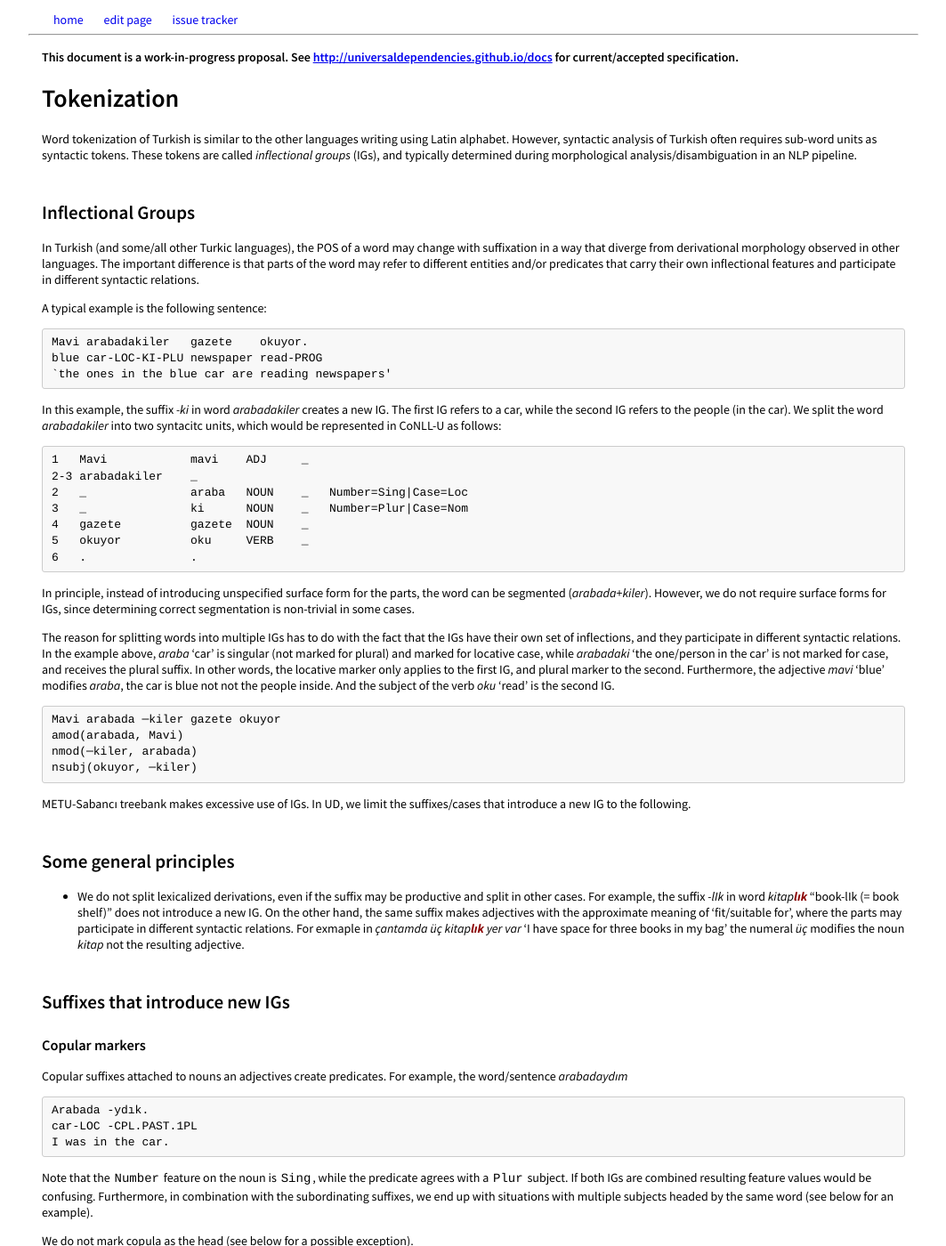
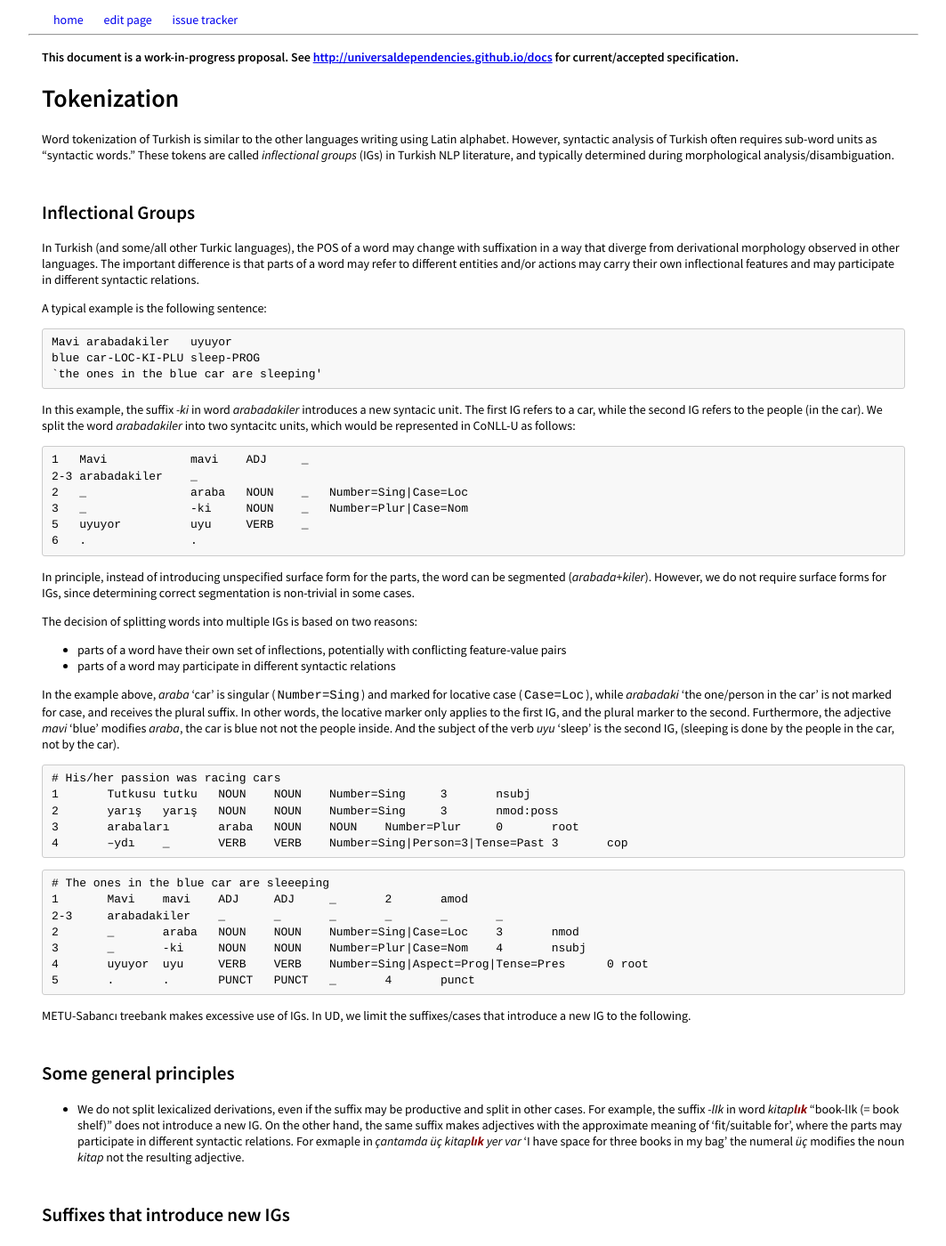
Before and after one commit to coltekin/ud-docs-tr, a Jekyll site: the page built from _tr-overview/tokenization.md, in a window 1280 px wide and 1400 px high. Shown: the whole window at 89% size, without its empty margins (108-1171 px from the left). Built offline with Jekyll 4.4.1, drawn with Linux system fonts in a browser that asks for light colours.

Commit message:
earlier uncommited changes on tokenization section

```diff
--- a/_tr-overview/tokenization.md
+++ b/_tr-overview/tokenization.md
@@ -6,30 +6,38 @@ permalink: tr/overview/tokenization.html
 
 # Tokenization
 
-Word tokenization of Turkish is similar to the other languages writing using Latin alphabet. However, syntactic analysis of Turkish often requires sub-word units as syntactic tokens. These tokens are called *inflectional groups* (IGs), and typically determined during morphological analysis/disambiguation in an NLP pipeline.
+Word tokenization of Turkish is similar to the other languages writing using Latin alphabet.
+However, syntactic analysis of Turkish often requires sub-word units as "syntactic words."
+These tokens are called *inflectional groups* (IGs) in Turkish NLP literature,
+and typically determined during morphological analysis/disambiguation.
 
 ## Inflectional Groups
 
-In Turkish (and some/all other Turkic languages), the POS of a word may change with suffixation in a way that diverge from derivational morphology observed in other languages. The important difference is that parts of the word may refer to different entities and/or predicates that carry their own inflectional features and participate in different syntactic relations.
+In Turkish (and some/all other Turkic languages),
+the POS of a word may change with suffixation in a way that diverge from derivational morphology observed in other languages.
+The important difference is
+that parts of a word may refer to different entities and/or actions may carry their own inflectional features
+and may participate in different syntactic relations.
 
 A typical example is the following sentence:
 ~~~~
-Mavi arabadakiler   gazete    okuyor.
-blue car-LOC-KI-PLU newspaper read-PROG
-`the ones in the blue car are reading newspapers'
+Mavi arabadakiler   uyuyor
+blue car-LOC-KI-PLU sleep-PROG
+`the ones in the blue car are sleeping'
 ~~~~
 
-In this example, the suffix *-ki* in word *arabadakiler* creates a new IG.
-The first IG refers to a car, while the second IG refers to the people (in the car).
-We split the word *arabadakiler* into two syntacitc units, which would be represented in  CoNLL-U as follows:
+In this example, the suffix *-ki* in word *arabadakiler* introduces a new syntacic unit.
+The first IG refers to a car,
+while the second IG refers to the people (in the car).
+We split the word *arabadakiler* into two syntacitc units,
+which would be represented in  CoNLL-U as follows:
 
 ~~~~
 1   Mavi            mavi    ADJ     _
 2-3 arabadakiler    _
 2   _               araba   NOUN    _   Number=Sing|Case=Loc
-3   _               ki      NOUN    _   Number=Plur|Case=Nom
-4   gazete          gazete  NOUN    _
-5   okuyor          oku     VERB    _
+3   _               -ki     NOUN    _   Number=Plur|Case=Nom
+5   uyuyor          uyu     VERB    _
 6   .               .
 ~~~~
 In principle, instead of introducing unspecified surface form for the parts,
@@ -37,14 +45,42 @@ the word can be segmented (*arabada*+*kiler*).
 However, we do not require surface forms for IGs,
 since determining correct segmentation is non-trivial in some cases.
 
-The reason for splitting words into multiple IGs has to do with the fact that the IGs have their own set of inflections, and they participate in different syntactic relations.
-In the example above, *araba* 'car' is singular (not marked for plural) and marked for locative case, while *arabadaki* 'the one/person in the car' is not marked for case, and receives the plural suffix. In other words, the locative marker only applies to the first IG, and plural marker to the second. Furthermore, the adjective *mavi* 'blue' modifies *araba*, the car is blue not not the people inside. And the subject of the verb *oku* 'read' is the second IG.
+The decision of splitting words into multiple IGs is based on two reasons:
 
-~~~ sdparse
-Mavi arabada ─kiler gazete okuyor
-amod(arabada, Mavi)
-nmod(─kiler, arabada)
-nsubj(okuyor, ─kiler)
+- parts of a word have their own set of inflections,
+  potentially with conflicting feature-value pairs
+- parts of a word may  participate in different syntactic relations
+
+In the example above, *araba* 'car' is singular (`Number=Sing`)
+and marked for locative case (`Case=Loc`),
+while *arabadaki* 'the one/person in the car' is not marked for case,
+and receives the plural suffix.
+In other words,
+the locative marker only applies to the first IG,
+and the plural marker to the second.
+Furthermore, the adjective *mavi* 'blue' modifies *araba*,
+the car is blue not not the people inside.
+And the subject of the verb *uyu* 'sleep' is the second IG,
+(sleeping is done by the people in the car, not by the car).
+
+
+~~~ conllu
+# His/her passion was racing cars
+1       Tutkusu tutku   NOUN    NOUN    Number=Sing     3       nsubj
+2       yarış   yarış   NOUN    NOUN    Number=Sing     3       nmod:poss
+3       arabaları       araba   NOUN    NOUN    Number=Plur     0       root
+4       –ydı    _       VERB    VERB    Number=Sing|Person=3|Tense=Past 3       cop
+~~~
+
+
+~~~ conllu
+# The ones in the blue car are sleeeping
+1	Mavi	mavi	ADJ	ADJ	_	2	amod
+2-3	arabadakiler	_	_	_	_	_	_
+2	_	araba	NOUN	NOUN	Number=Sing|Case=Loc	3	nmod
+3	_	-ki	NOUN	NOUN	Number=Plur|Case=Nom	4	nsubj
+4	uyuyor	uyu	VERB	VERB	Number=Sing|Aspect=Prog|Tense=Pres	0 root
+5	.	.	PUNCT	PUNCT	_	4	punct
 ~~~
 
 METU-Sabancı treebank makes excessive use of IGs.
```
